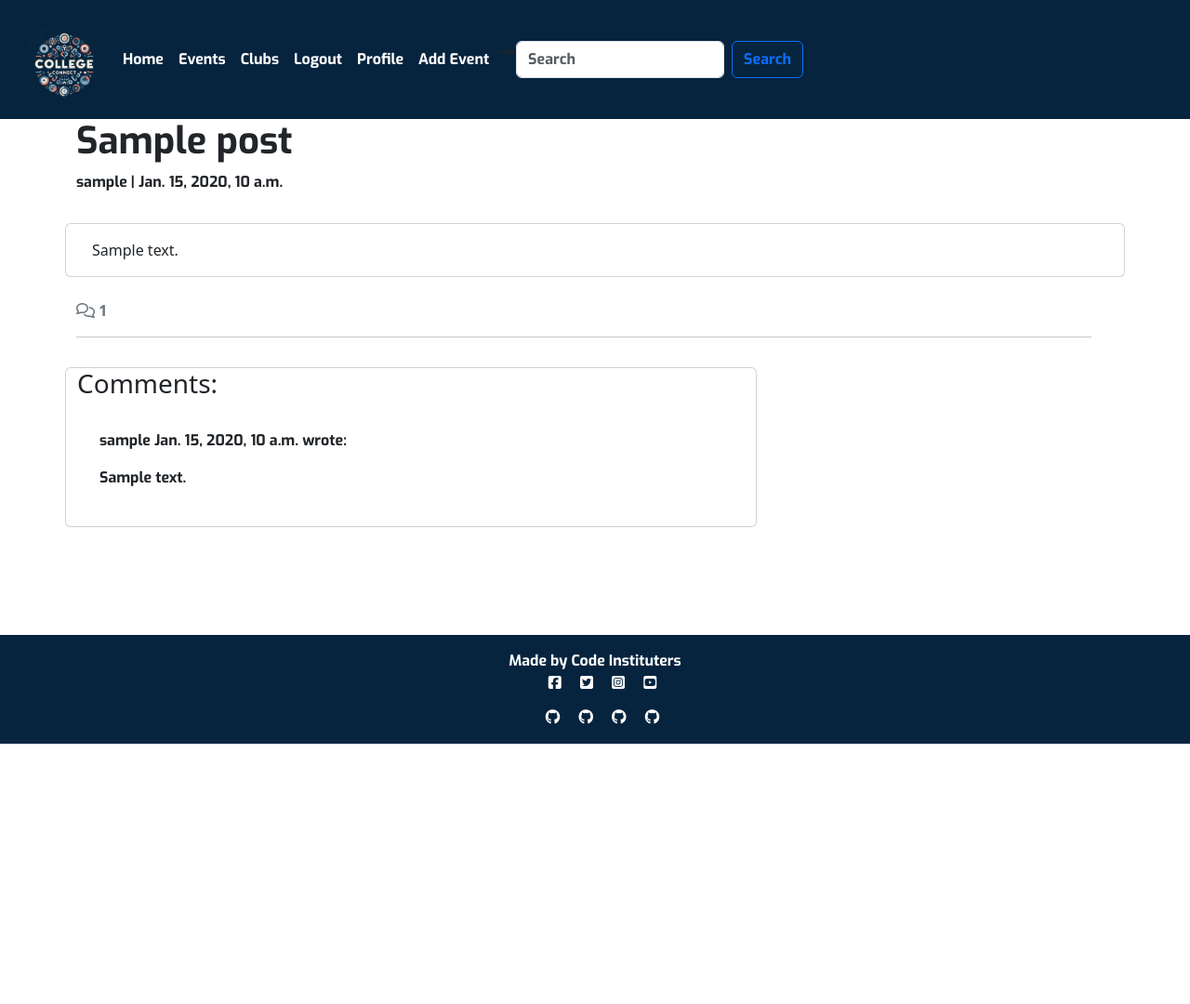
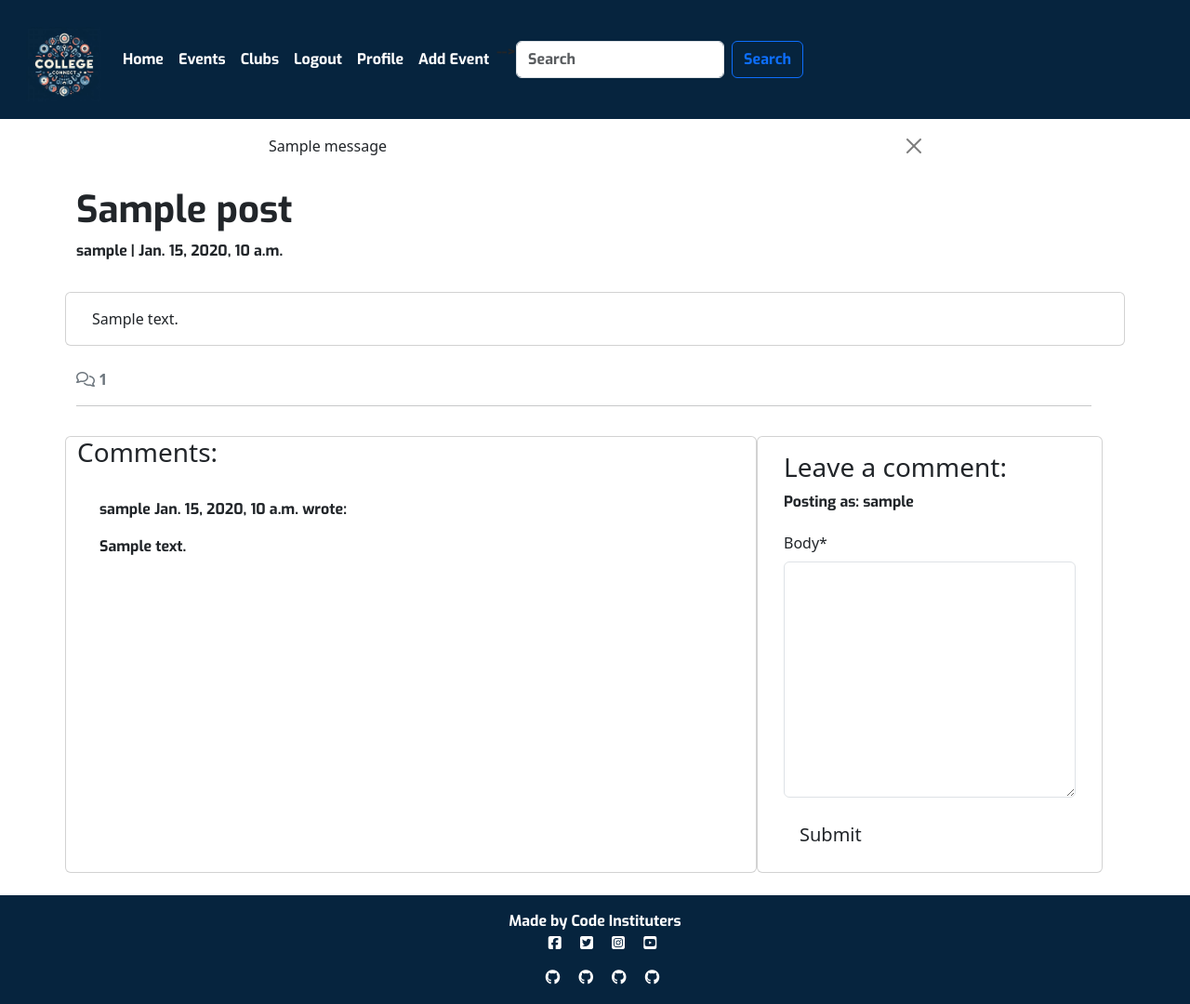
Before and after one commit to Karlsberg62/Hackathon-3, a Django app: a page that uses templates/base.html in a window 1280 px wide. Shown: the whole page at 93% size. Before the commit the page ends 800 px from the top, so only its background shows below. Run offline with Django 4.2, Linux system fonts and the light colour scheme; a user stored in the database is signed in; tables that the repository leaves empty hold one stand-in row (values such as "Sample post"); one stand-in notice (Sample message) is shown; some libraries are stand-ins or nearby versions.

Commit message:
ADD: Additional functionality for comments and notification

```diff
--- a/hackathon3/forms.py
+++ b/hackathon3/forms.py
@@ -1,6 +1,6 @@
 from django import forms
 from django.forms import ModelForm
-from .models import Post
+from .models import Post, Comment
 
 
 
@@ -41,3 +41,8 @@ class EventForm(forms.ModelForm):
             if commit:
                 instance.save()
             return instance
+
+class CommentForm(forms.ModelForm):
+    class Meta:
+        model = Comment
+        fields = ('body',)
--- a/hackathon3/templates/hackathon3/post_detail.html
+++ b/hackathon3/templates/hackathon3/post_detail.html
@@ -1,5 +1,6 @@
 {% extends 'base.html' %}
 {% load static %}
+{% load crispy_forms_tags %}
 
 {% block content %}
 
@@ -71,6 +72,24 @@
         {% endfor %}
       </div>
     </div>
+    <!-- Creating New Comments -->
+    <div class="col-md-4 card mb-4 mt-3">
+        <div class="card-body">
+          {% if user.is_authenticated %}
+          <h3>Leave a comment:</h3>
+          <p>Posting as: {{ user.username }}</p>
+          <form id="commentForm" method="post"
+            style="margin-top: 1.3em;">
+            {{ comment_form | crispy }}
+            {% csrf_token %}
+            <button id="submitButton" type="submit"
+              class="btn btn-signup btn-lg">Submit</button>
+          </form>
+          {% else %}
+          <p>Log in to leave a comment</p>
+          {% endif %}
+        </div>
+      </div>
   </div>
 </div>
 
--- a/hackathon3/views.py
+++ b/hackathon3/views.py
@@ -8,8 +8,9 @@ from django.shortcuts import render, get_object_or_404, reverse
 from django.views import generic
 from django.db.models import Q
 from django.contrib.auth.mixins import LoginRequiredMixin, UserPassesTestMixin
+from django.contrib import messages
 from .models import Post
-from .forms import EventForm
+from .forms import EventForm, CommentForm
 
 # Create your views here.
 def index(request):
@@ -75,7 +76,19 @@ def post_detail(request, slug):
     post = get_object_or_404(queryset, slug=slug)
     comments = post.comments.all().order_by("-created_on")
     comment_count = post.comments.filter(approved=True).count()
+    comment_form = CommentForm()
 
+    if request.method == "POST":
+        comment_form = CommentForm(data=request.POST)
+        if comment_form.is_valid():
+            comment = comment_form.save(commit=False)
+            comment.author = request.user
+            comment.post = post
+            comment.save()
+            messages.add_message(
+                request, messages.SUCCESS,
+                'Comment submitted and awaiting approval'
+            )
 
 
     return render(
@@ -84,6 +97,7 @@ def post_detail(request, slug):
         {"post": post,
         "comments": comments,
         "comment_count": comment_count,
+        "comment_form": comment_form,
         }
     )
 
--- a/templates/base.html
+++ b/templates/base.html
@@ -96,6 +96,21 @@
 
         </div>
     </nav>
+    <!-- displaying Django messages -->
+<div class="container">
+    <div class="row">
+      <div class="col-md-8 offset-md-2">
+        {% for message in messages %}
+        <div class="alert {{ message.tags }} alert-dismissible
+          fade show" id="msg" role="alert">
+          {{ message | safe }}
+          <button type="button" class="btn-close"
+            data-bs-dismiss="alert" aria-label="Close"></button>
+        </div>
+        {% endfor %}
+      </div>
+    </div>
+  </div>
     {% endwith %}
     <!-- displaying Django messages -->
     <!-- <div class="container">
```
